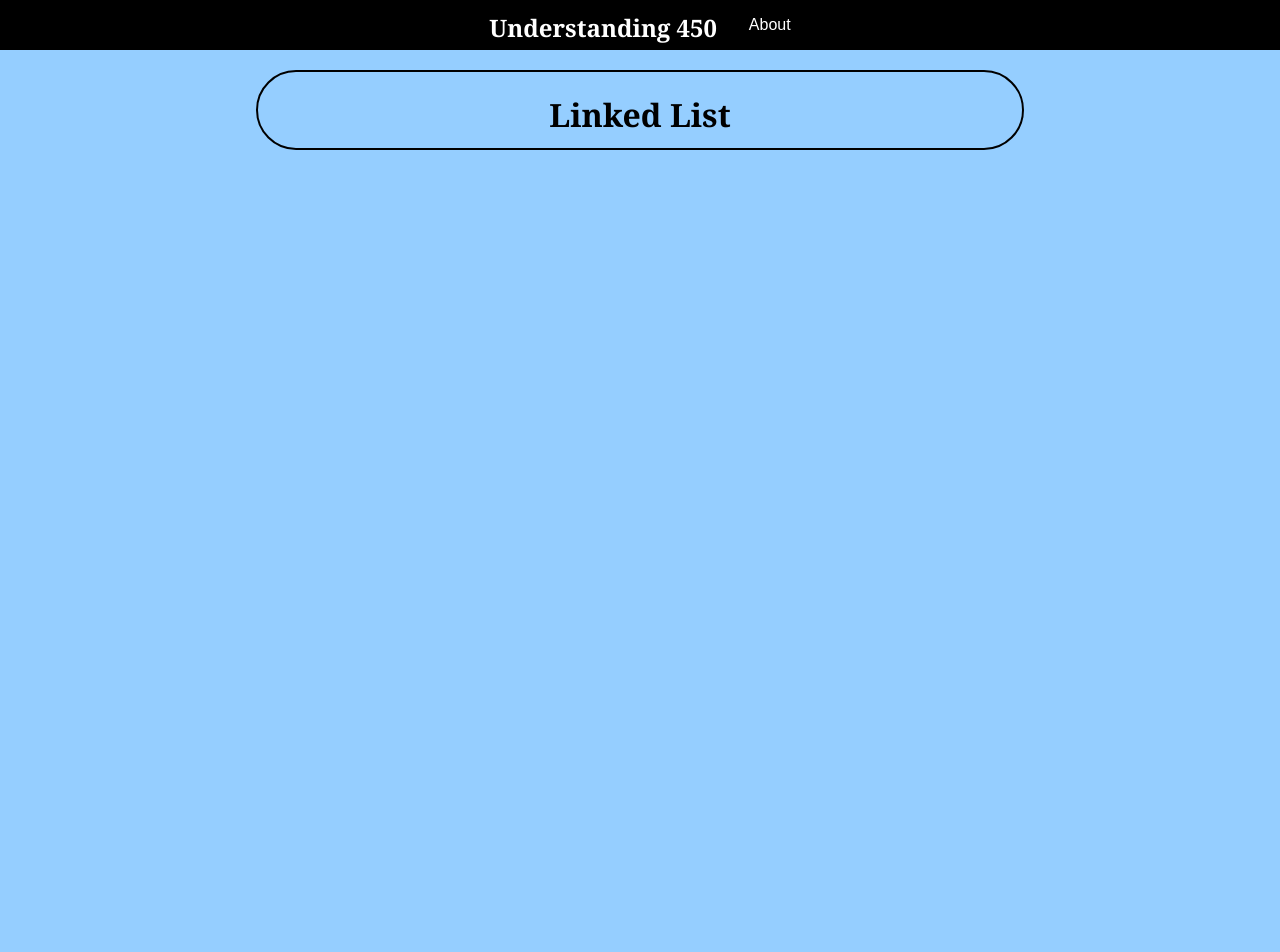
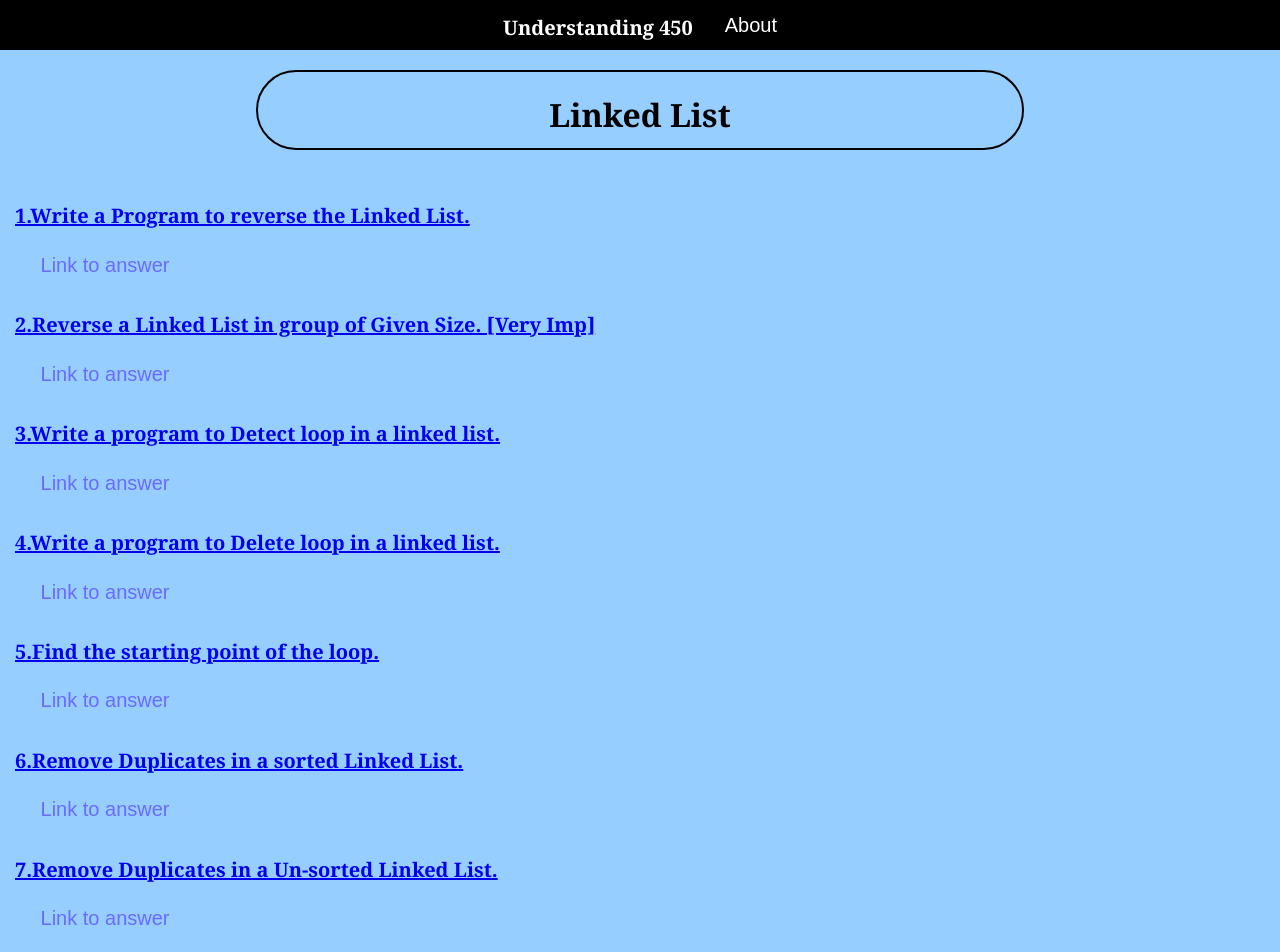
Before and after one commit to amanchauhan112/understanding450, a React (Create React App) app in the folder client/: page /linkedlist in a window 1280 px wide. Shown: the top 952 px of the page. Before the commit the page ends 800 px from the top, so only its background shows below. Built offline with nearby package versions, Linux system fonts and the light colour scheme.

Commit message:
css and LL

```diff
--- a/client/src/Components/pages/linkedlist.js
+++ b/client/src/Components/pages/linkedlist.js
@@ -9,6 +9,73 @@ const LinkedList = () => {
       </div>
 
 <br/>
+<div className="question">
+<h1><a href="https://practice.geeksforgeeks.org/problems/reverse-a-linked-list/1" className="q">1.Write a Program to reverse the Linked List.</a></h1>
+<a href="ll_1" className="answer_link">&emsp; Link to answer</a>
+
+
+<h1><a href="https://practice.geeksforgeeks.org/problems/reverse-a-linked-list-in-groups-of-given-size/1" className="q">2.Reverse a Linked List in group of Given Size. [Very Imp]
+</a></h1>
+<a href="ll_2" className="answer_link">&emsp; Link to answer</a>
+
+<h1><a href="https://practice.geeksforgeeks.org/problems/detect-loop-in-linked-list/1" className="q">3.Write a program to Detect loop in a linked list.
+</a></h1>
+<a href="ll_3" className="answer_link">&emsp; Link to answer</a>
+
+<h1><a href="https://practice.geeksforgeeks.org/problems/remove-loop-in-linked-list/1" className="q">4.Write a program to Delete loop in a linked list.
+</a></h1>
+<a href="ll_4" className="answer_link">&emsp; Link to answer</a>
+
+{/* <h1><a href="" className="q"></a></h1>
+<a href="" className="answer_link">&emsp; Link to answer</a>
+ */}
+
+<h1><a href="https://www.geeksforgeeks.org/find-first-node-of-loop-in-a-linked-list/" className="q">5.Find the starting point of the loop.
+</a></h1>
+<a href="ll_5" className="answer_link">&emsp; Link to answer</a>
+
+<h1><a href="https://practice.geeksforgeeks.org/problems/remove-duplicate-element-from-sorted-linked-list/1" className="q">6.Remove Duplicates in a sorted Linked List.
+</a></h1>
+<a href="ll_6" className="answer_link">&emsp; Link to answer</a>
+
+<h1><a href="https://practice.geeksforgeeks.org/problems/remove-duplicates-from-an-unsorted-linked-list/1" className="q">7.Remove Duplicates in a Un-sorted Linked List.
+</a></h1>
+<a href="ll_7" className="answer_link">&emsp; Link to answer</a>
+
+<h1><a href="https://www.geeksforgeeks.org/move-last-element-to-front-of-a-given-linked-list/" className="q">8.Write a Program to Move the last element to Front in a Linked List.
+</a></h1>
+<a href="ll_8" className="answer_link">&emsp; Link to answer</a>
+
+<h1><a href="https://practice.geeksforgeeks.org/problems/add-1-to-a-number-represented-as-linked-list/1" className="q">9.Add “1” to a number represented as a Linked List.
+</a></h1>
+<a href="ll_9" className="answer_link">&emsp; Link to answer</a>
+
+<h1><a href="https://practice.geeksforgeeks.org/problems/add-two-numbers-represented-by-linked-lists/1" className="q">10.Add two numbers represented by linked lists.
+</a></h1>
+<a href="ll_10" className="answer_link">&emsp; Link to answer</a>
+
+<h1><a href="https://practice.geeksforgeeks.org/problems/intersection-of-two-sorted-linked-lists/1" className="q">11.Common Elements in two sorted Linked List</a></h1>
+<a href="ll_11" className="answer_link">&emsp; Link to answer</a>
+
+<h1><a href="https://practice.geeksforgeeks.org/problems/intersection-point-in-y-shapped-linked-lists/1#" className="q">12.Intersection point of Y shaped Linked List</a></h1>
+<a href="ll_12" className="answer_link">&emsp; Link to answer</a>
+
+<h1><a href="https://practice.geeksforgeeks.org/problems/sort-a-linked-list/1" className="q">13.Merge Sort For Linked lists.[Very Important]
+</a></h1>
+<a href="ll_13" className="answer_link">&emsp; Link to answer</a>
+
+<h1><a href="https://practice.geeksforgeeks.org/problems/quick-sort-on-linked-list/1" className="q">14.Quick Sort in Linked List</a></h1>
+<a href="ll_14" className="answer_link">&emsp; Link to answer</a>
+
+<h1><a href="https://leetcode.com/problems/middle-of-the-linked-list/" className="q">15.Middle Element of Linked List</a></h1>
+<a href="ll_15" className="answer_link">&emsp; Link to answer</a>
+
+<h1><a href="https://practice.geeksforgeeks.org/problems/circular-linked-list/1" className="q">16.Check if Linked List is circular or not.</a></h1>
+<a href="ll_16" className="answer_link">&emsp; Link to answer</a>
+
+
+</div>
+
 
     </div>
   );
--- a/client/src/Components/pages/style.css
+++ b/client/src/Components/pages/style.css
@@ -48,6 +48,7 @@
 body {
   font-family: "Montserrat", sans-serif;
   background-color:rgb(149, 206, 255);
+  margin-bottom: 30px;
 }
 
 /* .content {
@@ -60,6 +61,7 @@ h1{
 
 .question{
   color:black;
+  margin: 15px;
 }
 
 .answer_link{
@@ -67,6 +69,9 @@ h1{
   text-decoration:none;
 }
 
+a{
+  font-size: 20px;
+}
 @media screen and (max-width:950px) {
   .home_div{
     width: 40%;
```
